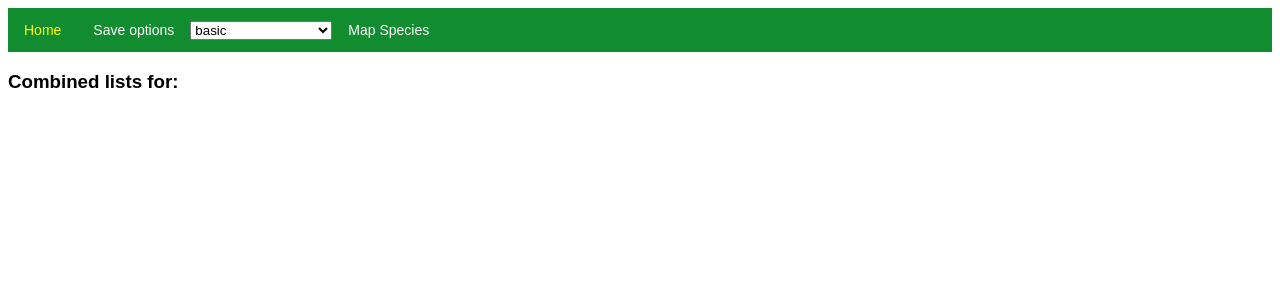
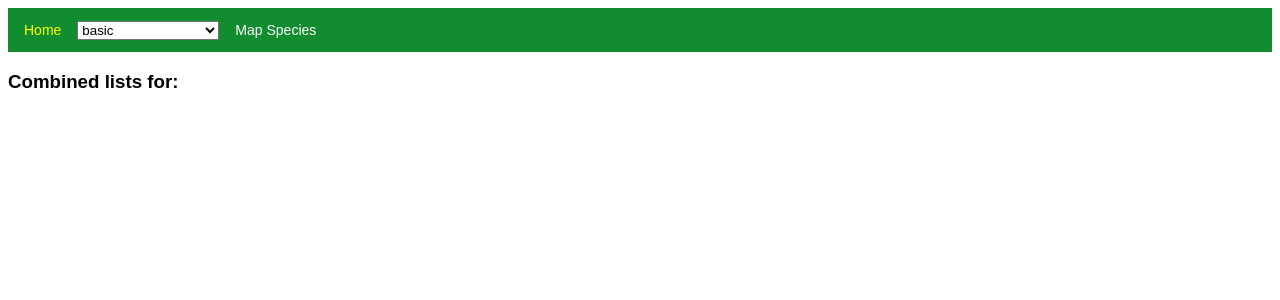
Before and after one commit to JaneJg/Plant_lists, a Jekyll site: the page built from Combine_lists.md, in a window 1280 px wide. Shown: the top 300 px of the page. Built offline with Jekyll 4.4.1, drawn with Linux system fonts in a browser that asks for light colours.

Commit message:
Update Nav_Menu_Comb.html

```diff
--- a/_includes/Nav_Menu_Comb.html
+++ b/_includes/Nav_Menu_Comb.html
@@ -2,11 +2,6 @@
   <a href="index.html">Home</a>
 
 <div class="dropdown">
-  <button class="dropbtn">Save options</button>
-  <div class="dropdown-content">
-    <a target="_blank" href="Print_Species_Records.html">Save to PDF</a>
-    <a target="_blank" href="Save_Species_TSV.html">Save to TSV</a>
-  </div>
 </div>
 <div class="dropdown">
  <select id="Print-Selector" onchange = "printSelection(this.value)" >
```
